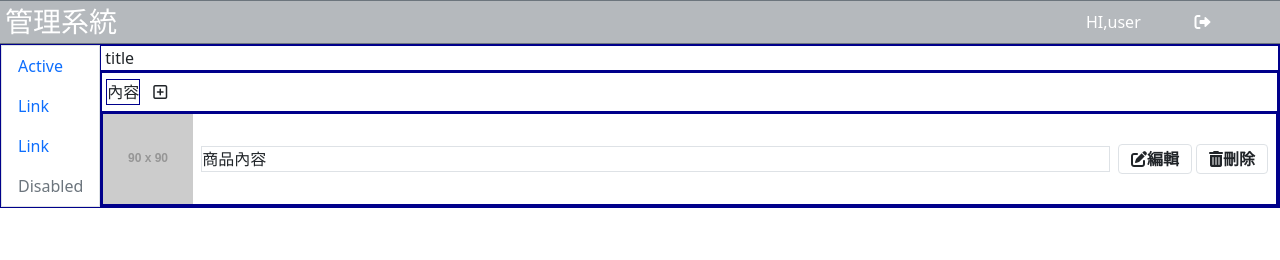
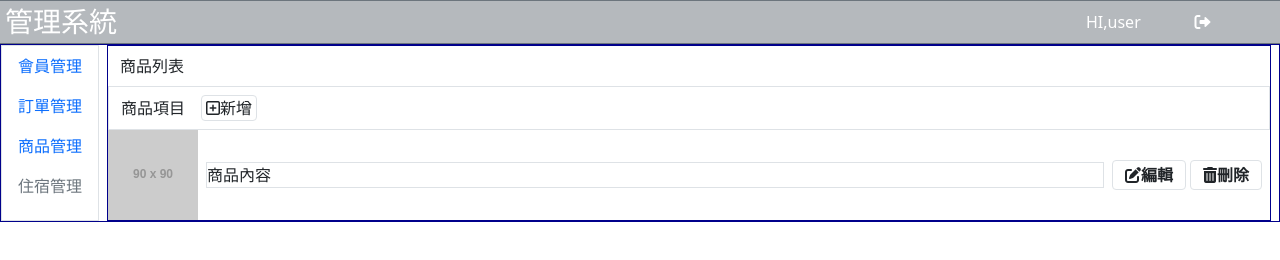
Before and after one commit to dackdada016/training-program, a plain HTML site: page 專題/products/backstage.html in a window 1280 px wide. Drawn offline with nearby package versions, Linux system fonts and the light colour scheme; placeholder pictures from the web are drawn by us.

Commit message:
nav magin調整

```diff
--- a/專題/products/backstage.html
+++ b/專題/products/backstage.html
@@ -8,7 +8,7 @@
   <link href="https://cdn.jsdelivr.net/npm/bootstrap@5.1.3/dist/css/bootstrap.min.css" rel="stylesheet">
   <link rel="stylesheet" href="https://cdnjs.cloudflare.com/ajax/libs/font-awesome/6.2.1/css/all.min.css">
   <style>
-    container,nav div,content-title,content{
+    container,nav,content-title,content{
       border: 1px solid darkblue;
     }
   </style>
@@ -27,28 +27,27 @@
     <div class="sidebar border">
       <ul class="nav flex-column">
         <li class="nav-item">
-          <a class="nav-link active" aria-current="page" href="#">Active</a>
+          <a class="nav-link active" aria-current="page" href="#">會員管理</a>
         </li>
         <li class="nav-item">
-          <a class="nav-link" href="#">Link</a>
+          <a class="nav-link" href="#">訂單管理</a>
         </li>
         <li class="nav-item">
-          <a class="nav-link" href="#">Link</a>
+          <a class="nav-link" href="#">商品管理</a>
         </li>
         <li class="nav-item">
-          <a class="nav-link disabled">Disabled</a>
+          <a class="nav-link disabled">住宿管理</a>
         </li>
       </ul>
-
     </div>
-    <nav class="title d-flex flex-column flex-grow-1 ">
-        <div class="d-flex align-items-center ps-1" >
-          title
+    <nav class="title d-flex flex-column flex-grow-1 ms-2 me-2">
+        <div class="d-flex align-items-center ps-1 pe-1 m-2" >
+          商品列表
         </div>
-        <div class="content-title">
-          <div class="d-flex align-items-center ps-1 pe-1">
-            <div class="content-title">內容</div>
-            <div class=" btn"><i class="fa-regular fa-square-plus"></i></div>
+        <div class="content-title border">
+          <div class="d-flex align-items-center ps-1 pe-1 m-2">
+            <div class="content-title me-3">商品項目</div>
+            <i class="btn border fa-regular fa-square-plus p-1">新增</i></div>
           </div>
           <div class="content d-flex flex-fill">
             <div class="col d-flex align-items-center justify-content-evenly">
```
